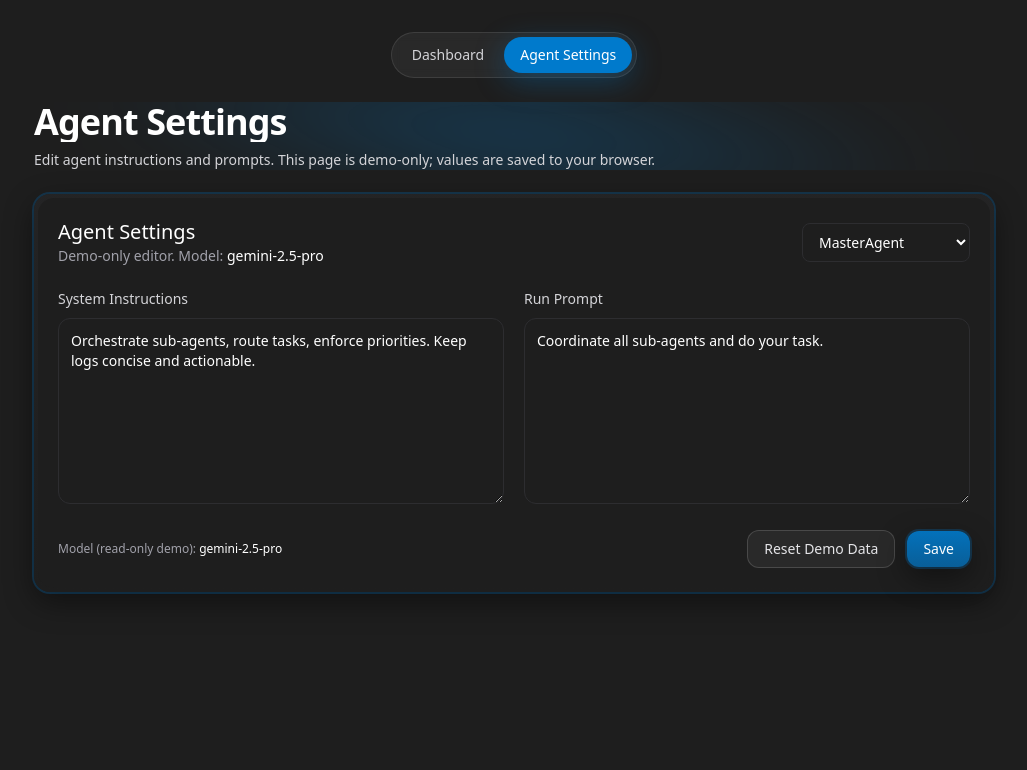
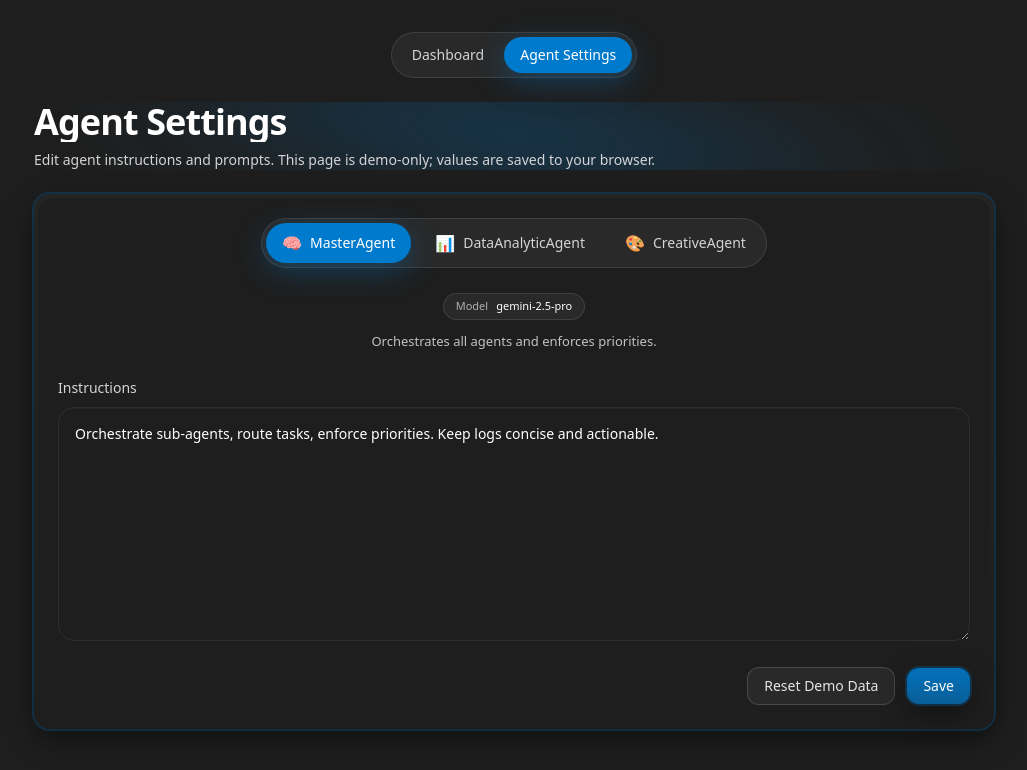
Before and after one commit to solac34/AdGenProject, a Next.js app in the folder AdGen-WebApp/: page /settings in a window 1280 px wide. Shown: the top 770 px of the page, without its empty margins (126-1153 px from the left). Built offline with nearby package versions, Linux system fonts and the light colour scheme.

Commit message:
Update
Adgen webapp update

New tool for data analytic agent to write segm,loc pairs to firestore

```diff
--- a/AdGen-WebApp/components/AgentSettingsForm.tsx
+++ b/AdGen-WebApp/components/AgentSettingsForm.tsx
@@ -8,7 +8,6 @@ type AgentKey = "MasterAgent" | "DataAnalyticAgent" | "CreativeAgent";
 type AgentSettings = {
   model: string;
   instructions: string;
-  runPrompt: string;
 };
 
 type SettingsStore = {
@@ -20,20 +19,17 @@ const DEFAULTS: SettingsStore = {
     MasterAgent: {
       model: "gemini-2.5-pro",
       instructions:
-        "Orchestrate sub-agents, route tasks, enforce priorities. Keep logs concise and actionable.",
-      runPrompt: "Coordinate all sub-agents and do your task."
+        "Orchestrate sub-agents, route tasks, enforce priorities. Keep logs concise and actionable."
     },
     DataAnalyticAgent: {
       model: "gemini-2.5-pro",
       instructions:
-        "Analyze user, order, and traffic data to produce segments and KPIs. Optimize for speed.",
-      runPrompt: "Segment users and compute analytics now."
+        "Analyze user, order, and traffic data to produce segments and KPIs. Optimize for speed."
     },
     CreativeAgent: {
       model: "gemini-2.5-pro",
       instructions:
-        "Generate compelling copy and assets based on latest segments. Maintain brand tone.",
-      runPrompt: "Create ad creatives for latest segments."
+        "Generate compelling copy and assets based on latest segments. Maintain brand tone."
     }
   }
 };
@@ -90,59 +86,72 @@ export default function AgentSettingsForm() {
     []
   );
 
+  const agentIcon = (key: AgentKey) => {
+    switch (key) {
+      case "MasterAgent":
+        return "🧠";
+      case "DataAnalyticAgent":
+        return "📊";
+      case "CreativeAgent":
+        return "🎨";
+      default:
+        return "🤖";
+    }
+  };
+
   return (
     <div className="space-y-6">
       <div className="card-surface">
-        <div className="card-inner space-y-5">
-          <div className="flex flex-col gap-3 sm:flex-row sm:items-center sm:justify-between">
-            <div>
-              <h2 className="text-xl font-medium">Agent Settings</h2>
-              <p className="text-sm text-zinc-400">
-                Demo-only editor. Model:{" "}
-                <span className="text-white">{active.model}</span>
-              </p>
-            </div>
-            <div className="flex items-center gap-2">
-              <select
-                value={agentKey}
-                onChange={(e) => setAgentKey(e.target.value as AgentKey)}
-                className="rounded-lg border border-brand-gray2 bg-brand-gray4 px-3 py-2 text-sm outline-none"
+        <div className="card-inner">
+          {/* Agent selector centered */}
+          <div className="flex items-center justify-center">
+            <div className="inline-flex items-center gap-2 rounded-full border border-white/10 bg-white/5 p-1 backdrop-blur-sm">
+              {agentOptions.map((o) => {
+                const activeTab = agentKey === o.value;
+                return (
+                  <button
+                    key={o.value}
+                    onClick={() => setAgentKey(o.value)}
+                    className={`flex items-center gap-2 rounded-full px-4 py-2 text-sm transition ${
+                      activeTab
+                        ? "bg-brand-blue text-white shadow-[0_8px_30px_rgba(0,122,204,0.35)]"
+                        : "text-zinc-300 hover:text-white hover:bg-white/10"
+                    }`}
                   >
-                {agentOptions.map((o) => (
-                  <option key={o.value} value={o.value}>
+                    <span className="text-base">{agentIcon(o.value as AgentKey)}</span>
                     {o.label}
-                  </option>
-                ))}
-              </select>
+                  </button>
+                );
+              })}
             </div>
           </div>
 
-          <div className="grid grid-cols-1 gap-5 md:grid-cols-2">
-            <div className="space-y-2">
-              <label className="text-sm text-zinc-300">System Instructions</label>
+          {/* Description + model */}
+          <div className="mt-6 text-center">
+            <div className="inline-flex items-center gap-2 rounded-full border border-white/10 bg-white/5 px-3 py-1 text-[11px] text-zinc-300">
+              <span className="opacity-80">Model</span>
+              <span className="text-white">{active.model}</span>
+            </div>
+            <p className="mt-3 text-[13px] text-zinc-300/90">
+              {agentKey === "MasterAgent" && "Orchestrates all agents and enforces priorities."}
+              {agentKey === "DataAnalyticAgent" && "Owns BigQuery/Firestore; prepares segments and KPIs."}
+              {agentKey === "CreativeAgent" && "Produces compelling creatives aligned to brand tone."}
+            </p>
+          </div>
+
+          {/* Single textarea for instructions */}
+          <div className="mt-6 space-y-2">
+            <label className="text-sm text-zinc-300">Instructions</label>
             <textarea
               value={active.instructions}
               onChange={(e) => setActive({ instructions: e.target.value })}
-                rows={8}
-                className="w-full resize-y rounded-xl border border-brand-gray2 bg-brand-gray4/80 p-3 text-sm outline-none focus:ring-2 focus:ring-brand-blue/50"
+              rows={10}
+              className="w-full resize-y rounded-2xl border border-brand-gray2 bg-brand-gray4/80 p-4 text-sm outline-none shadow-[inset_0_1px_0_rgba(255,255,255,0.04)] focus:ring-2 focus:ring-brand-blue/40"
             />
           </div>
-            <div className="space-y-2">
-              <label className="text-sm text-zinc-300">Run Prompt</label>
-              <textarea
-                value={active.runPrompt}
-                onChange={(e) => setActive({ runPrompt: e.target.value })}
-                rows={8}
-                className="w-full resize-y rounded-xl border border-brand-gray2 bg-brand-gray4/80 p-3 text-sm outline-none focus:ring-2 focus:ring-brand-blue/50"
-              />
-            </div>
-          </div>
 
-          <div className="flex items-center justify-between">
-            <div className="text-xs text-zinc-400">
-              Model (read-only demo): <span className="text-white">{active.model}</span>
-            </div>
-            <div className="flex items-center gap-3">
+          {/* Actions */}
+          <div className="mt-5 flex items-center justify-end gap-3">
             <button
               onClick={handleReset}
               className="rounded-xl border border-white/15 bg-white/5 px-4 py-2 text-sm text-zinc-200 hover:bg-white/10"
@@ -162,7 +171,6 @@ export default function AgentSettingsForm() {
           </div>
         </div>
       </div>
-      </div>
 
       <motion.div
         initial={{ opacity: 0, y: 6 }}
```
Also changed, not shown: 2 other files (tests, documents, lock files or other folders). Lines whose indentation alone changed are shown as unchanged.
